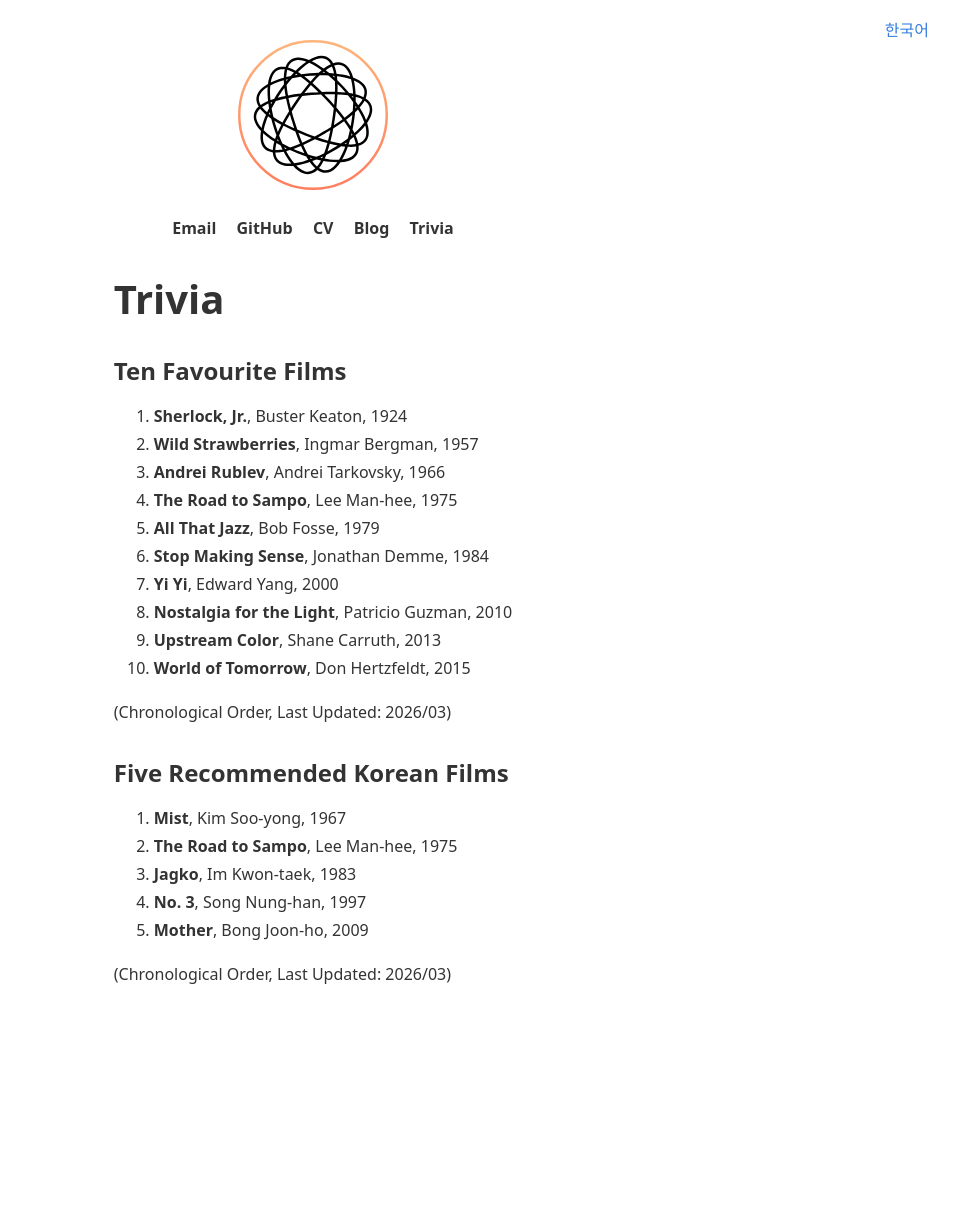
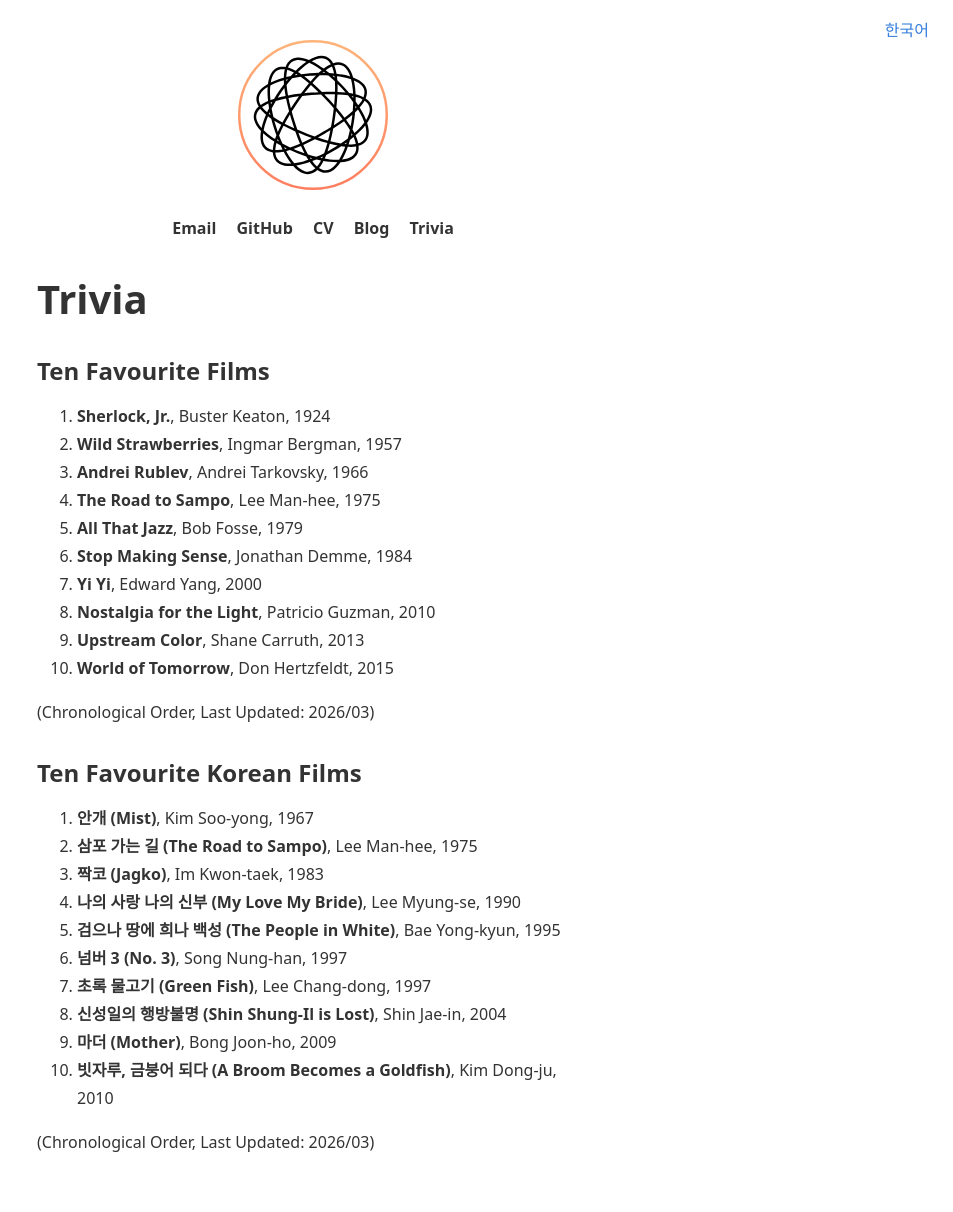
Before and after one commit to sp301415/sp301415-main-page, a Jekyll site: the page built from trivia.md, in a window 1280 px wide. Shown: the whole page, without its empty margins (327-1280 px from the left). Built offline with Jekyll 4.4.1, drawn with Linux system fonts in a browser that asks for light colours; before the commit the page ends 1044 px from its top, so only the background shows below that.

Commit message:
한국 영화 업데이트

```diff
--- a/trivia.md
+++ b/trivia.md
@@ -20,12 +20,17 @@
 
 (Chronological Order, Last Updated: 2026/03)
 
-## Five Recommended Korean Films
+## Ten Favourite Korean Films
 
-1. **Mist**, Kim Soo-yong, 1967
-2. **The Road to Sampo**, Lee Man-hee, 1975
-3. **Jagko**, Im Kwon-taek, 1983
-4. **No. 3**, Song Nung-han, 1997
-5. **Mother**, Bong Joon-ho, 2009
+1. **안개 (Mist)**, Kim Soo-yong, 1967
+2. **삼포 가는 길 (The Road to Sampo)**, Lee Man-hee, 1975
+3. **짝코 (Jagko)**, Im Kwon-taek, 1983
+4. **나의 사랑 나의 신부 (My Love My Bride)**, Lee Myung-se, 1990
+5. **검으나 땅에 희나 백성 (The People in White)**, Bae Yong-kyun, 1995
+6. **넘버 3 (No. 3)**, Song Nung-han, 1997
+7. **초록 물고기 (Green Fish)**, Lee Chang-dong, 1997
+8. **신성일의 행방불명 (Shin Shung-Il is Lost)**, Shin Jae-in, 2004
+9. **마더 (Mother)**, Bong Joon-ho, 2009
+10. **빗자루, 금붕어 되다 (A Broom Becomes a Goldfish)**, Kim Dong-ju, 2010
 
 (Chronological Order, Last Updated: 2026/03)
```
